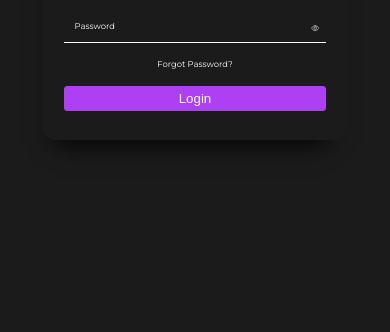
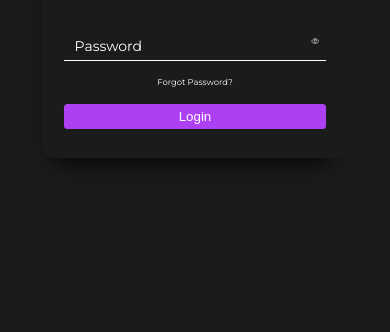
Before and after one commit to bilalshahid707/login-page, a plain HTML site: page index.html in a window 390 px wide. Shown: the part 512-844 px from the top of the page. Drawn offline with nearby package versions, Linux system fonts and the light colour scheme.

Commit message:
Made changes for mobile responsive

```diff
--- a/responsive.css
+++ b/responsive.css
@@ -1,4 +1,3 @@
-
 @media (max-width: 1024px) {
   body {
     padding: 4.8rem;
@@ -7,9 +6,9 @@
     font-size: 56.25%;
   }
   .container {
-        width:80%;
+    width: 80%;
   }
-    .login-panel{
+  .login-panel {
     padding: 0 4.2rem 0 4.2rem;
   }
 }
@@ -17,42 +16,56 @@
   html {
     font-size: 43.75%;
   }
-    .login-panel{
+  .login-panel {
     flex: 0.8;
     padding: 0 3.2rem 0 3.2rem;
   }
-    .hero-panel{
+  .hero-panel {
     padding: 2.8rem;
   }
 }
 
 @media (max-width: 568px) {
-    .container{
+  .container {
     flex-direction: column-reverse;
     height: max-content;
   }
-    .login-panel{
+  .login-panel {
     padding: 4.2rem 3.2rem;
     align-items: center;
   }
-    .hero-panel{
+  .input-data {
+    height: 100%;
+    font-size: 2rem;
+  }
+  .input-label {
+    font-size: 2rem;
+    top: 50%;
+  }
+  .input-data:focus ~ .input-label,
+  .input-data:not(:placeholder-shown):not(:focus) ~ .input-label {
+    font-size: 1.5rem;
+  }
+  .visibility-icon {
+    top: 50%;
+  }
+  .hero-panel {
     text-align: center;
     padding: 5.2rem 2.8rem;
   }
-
 }
 
 @media (max-width: 435px) {
-    html{
+  html {
     font-size: 43.75%;
   }
-    .container{
+  .container {
     width: 95%;
   }
 }
 
 @media (max-width: 268px) {
-    html{
+  html {
     font-size: 31.25%;
   }
 }
```
Lines whose indentation alone changed are shown as unchanged.
